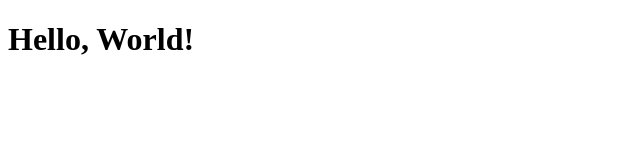
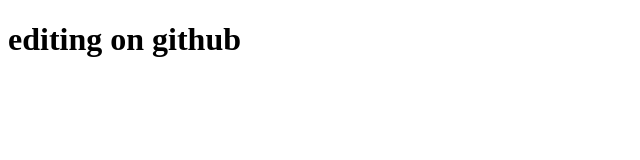
Before and after one commit to Ceziech/CS3338-first-project, a plain HTML site: page index.html in a window 1280 px wide. Shown: the whole page, without its empty margins (0-640 px from the left). Drawn offline with Linux system fonts and the light colour scheme.

Commit message:
Update index.html from web
editing on github account

```diff
--- a/index.html
+++ b/index.html
@@ -6,6 +6,6 @@
     <title>My First Project</title>
 </head>
 <body>
-    <h1>Hello, World!</h1>
+    <h1>editing on github</h1>
 </body>
 </html>
```
